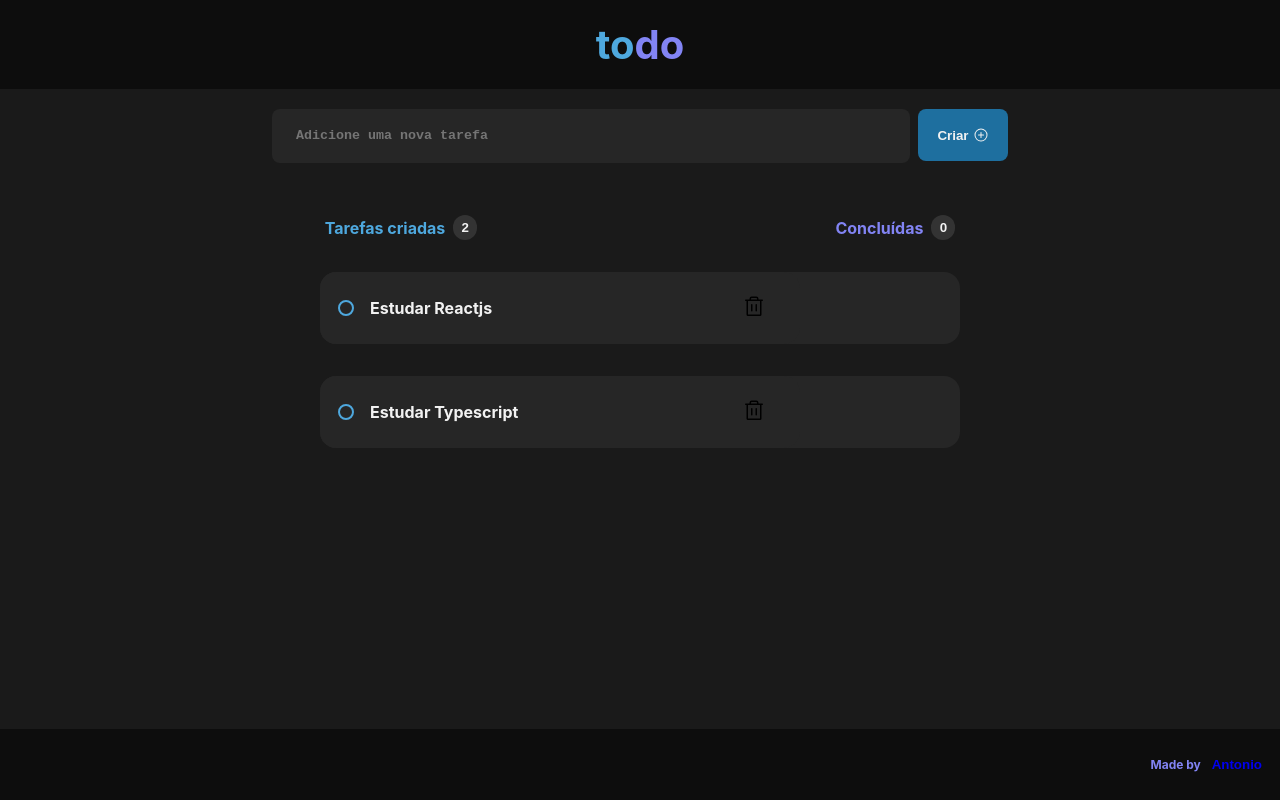
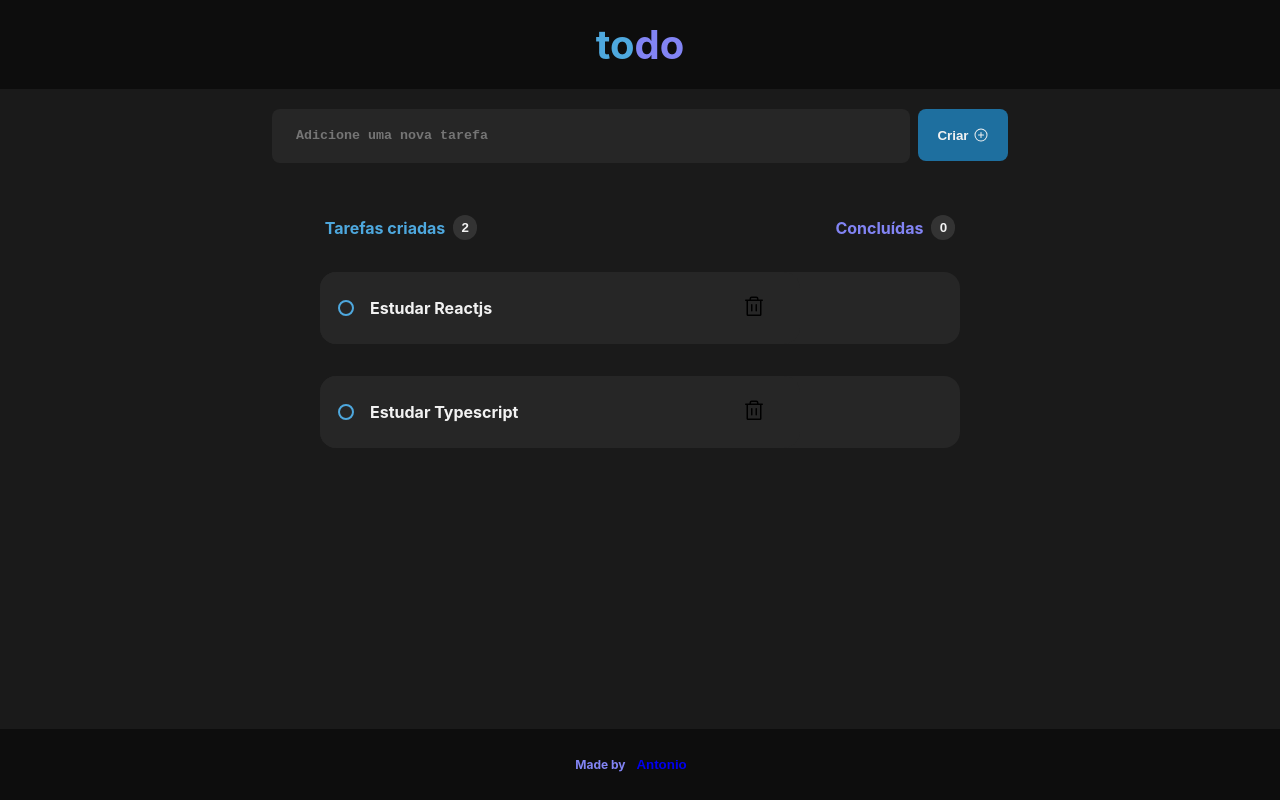
Before and after one commit to antoniobiasotti/01.2-desafio-reactjs, a React (Vite) app: page / in a window 1280 px wide. Built offline with nearby package versions, Linux system fonts and the light colour scheme.

Commit message:
styled Footer component

```diff
--- a/src/App.jsx
+++ b/src/App.jsx
@@ -32,7 +32,7 @@ export default function App() {
   const handleDeleteTodo = (id) => {
     const updatedTodos = todos.filter(todo => todo.id !== id);
     setTodos(updatedTodos);
-    numberOfTodos !== 0 ? setMsgVisibility(true) : setMsgVisibility(false)
+    numberOfTodos > 0 ? setMsgVisibility(true) : setMsgVisibility(false)
   };
 
   return (
--- a/src/components/Footer.module.css
+++ b/src/components/Footer.module.css
@@ -4,7 +4,7 @@
     background: var(--gray-700);
 
     display: flex;
-    justify-content: right;
+    justify-content: center;
     align-items: center;
 
     padding: 1.25rem 0rem;
```
